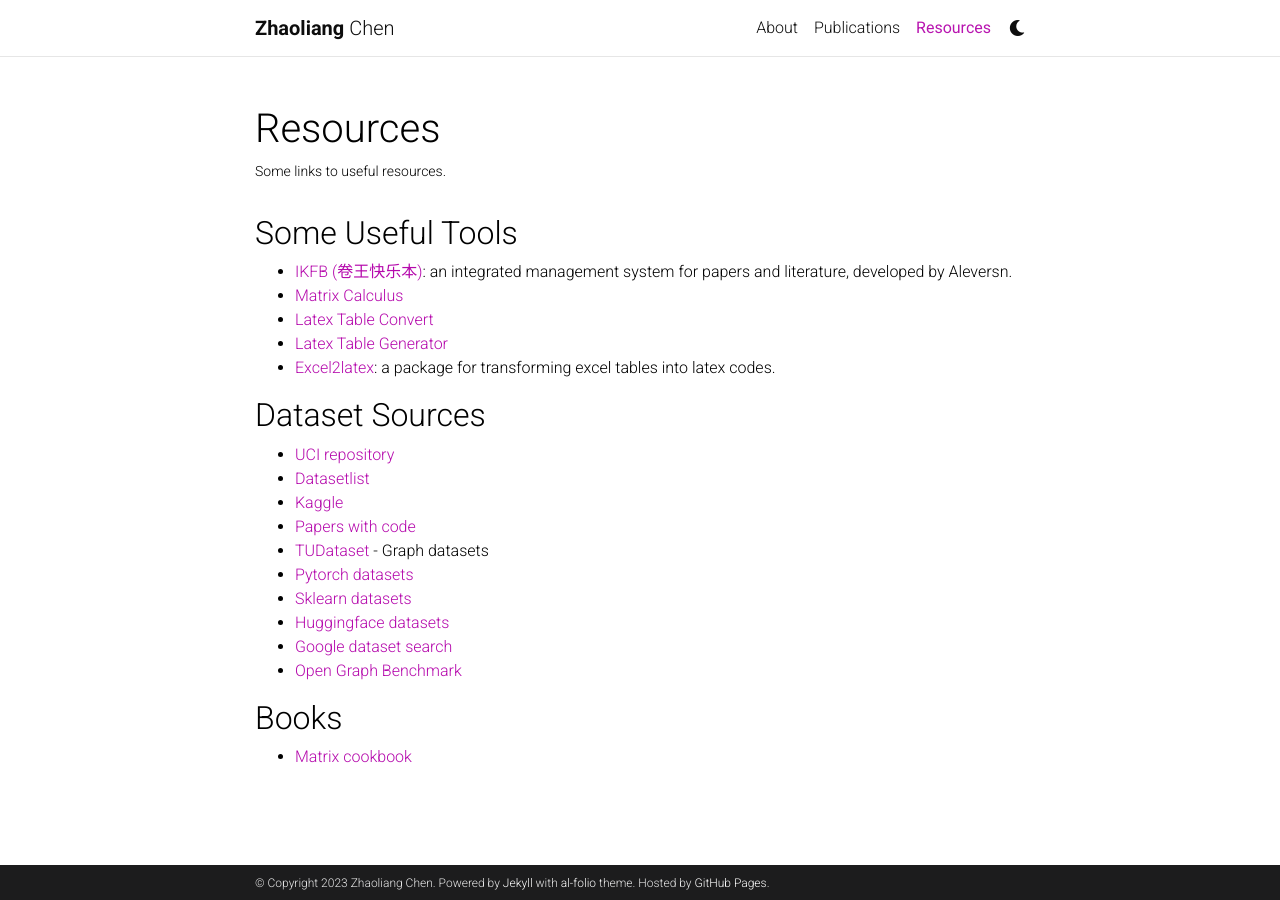
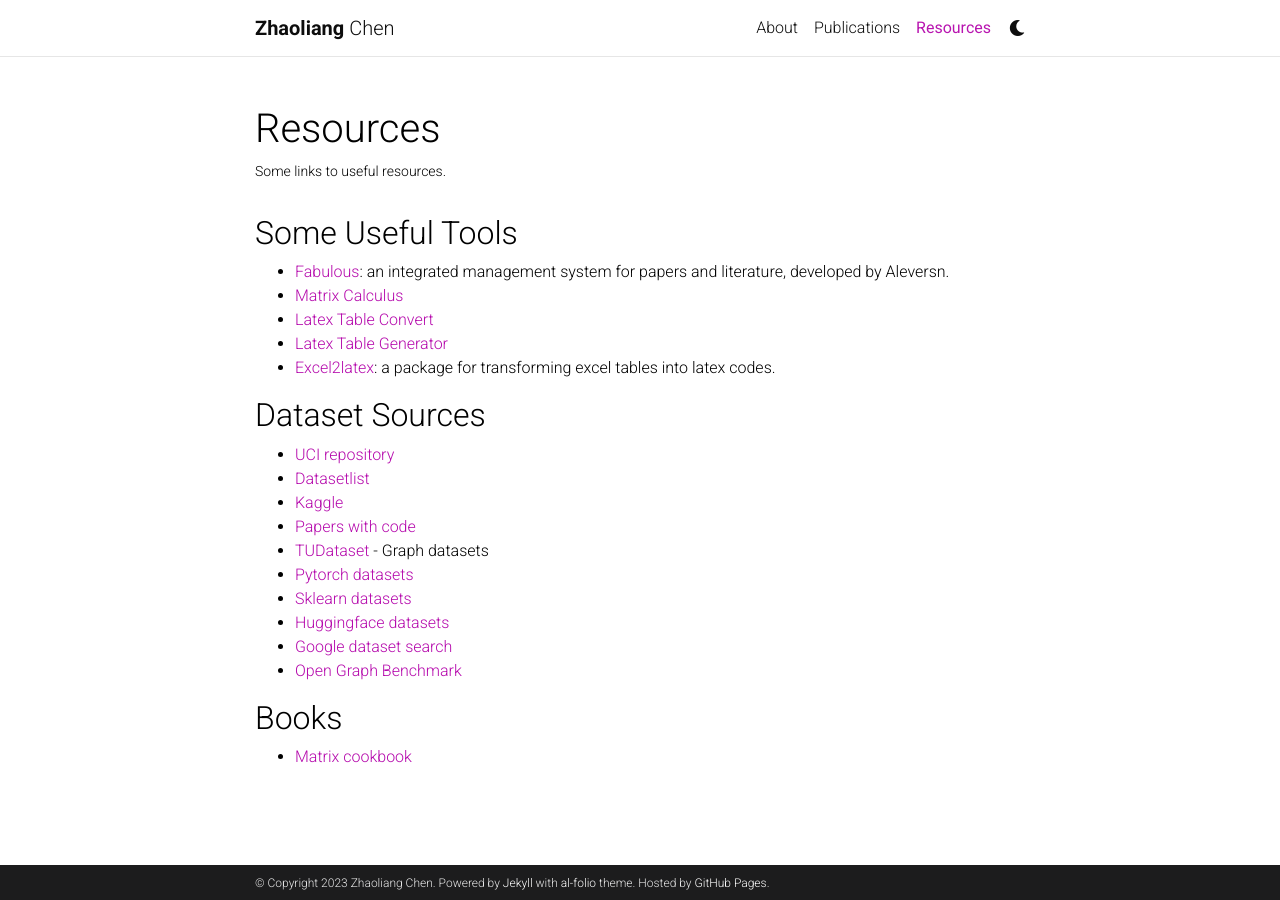
Before and after one commit to huangsuj/huangsuj.github.io, a Jekyll site: the page built from _pages/resources.md, in a window 1280 px wide. Built offline with Jekyll 4.4.1, drawn with Linux system fonts in a browser that asks for light colours; comment, search, counter and statistics services are not loaded; a style sheet for code colours, icons or effects is not loaded.

Commit message:
Update resources.md

```diff
--- a/_pages/resources.md
+++ b/_pages/resources.md
@@ -8,7 +8,7 @@ nav_order: 2
 ---
 
 ## Some Useful Tools
-- [IKFB (卷王快乐本)](https://github.com/Creator-SN/IKFB): an integrated management system for papers and literature, developed by Aleversn.
+- [Fabulous](https://github.com/Creator-SN/Fabulous): an integrated management system for papers and literature, developed by Aleversn.
 - [Matrix Calculus](https://www.matrixcalculus.org/?tdsourcetag=s_pctim_aiomsg)
 - [Latex Table Convert](https://tableconvert.com/)
 - [Latex Table Generator](https://www.tablesgenerator.com/)
```
